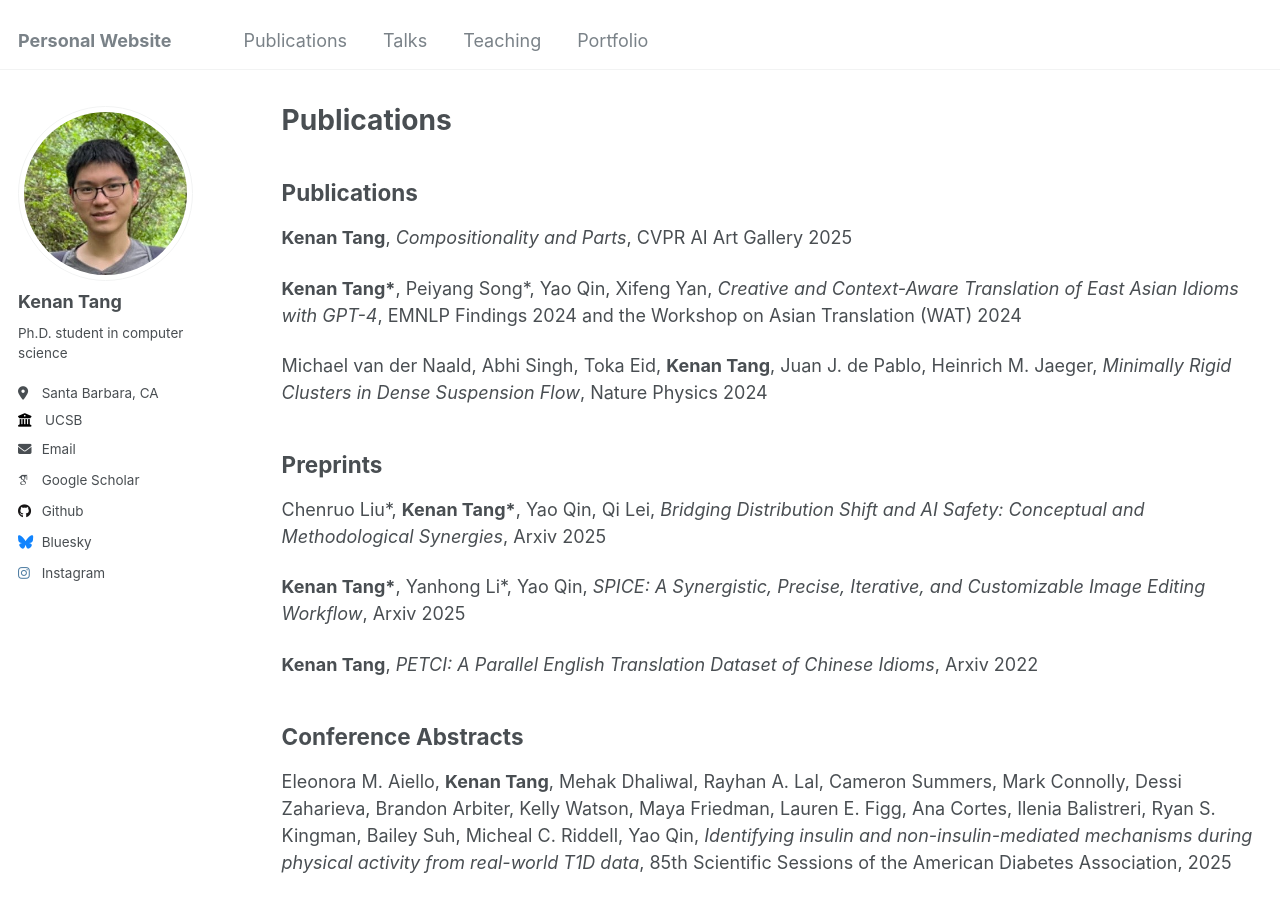
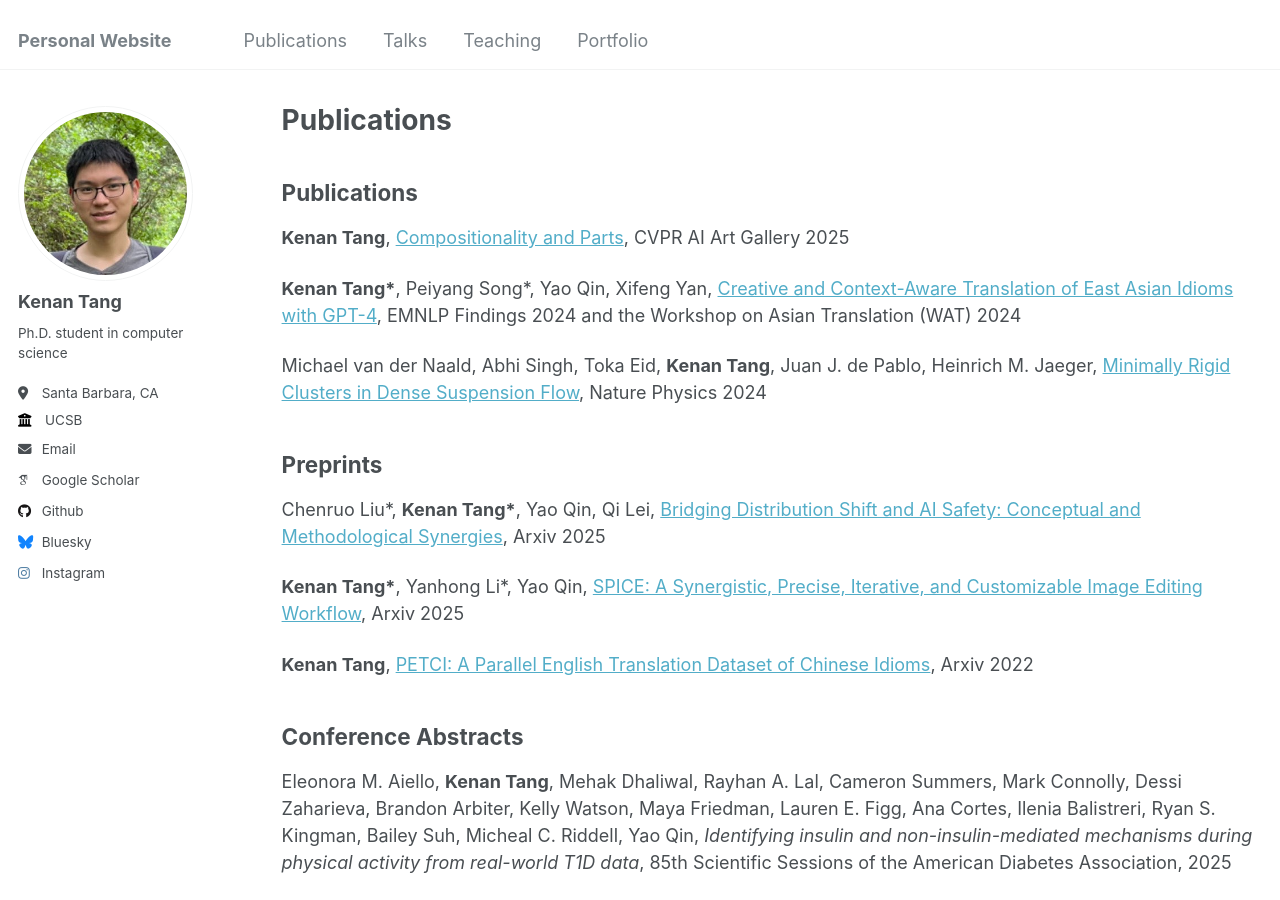
Before and after one commit to kenantang/kenantang.github.io, a Jekyll site: the page built from _pages/publications.html, in a window 1280 px wide and 900 px high. Built offline with Jekyll 4.4.1, drawn with Linux system fonts in a browser that asks for light colours; some web fonts are replaced.

Commit message:
update links

```diff
--- a/_pages/publications.html
+++ b/_pages/publications.html
@@ -6,15 +6,15 @@ author_profile: true
 ---
 
 <h2 class="wordwrap">Publications</h2>
-<p><b>Kenan Tang</b>, <i>Compositionality and Parts</i>, CVPR AI Art Gallery 2025</p>
-<p><b>Kenan Tang*</b>, Peiyang Song*, Yao Qin, Xifeng Yan, <i>Creative and Context-Aware Translation of East Asian Idioms with GPT-4</i>, EMNLP Findings 2024 and the Workshop on Asian Translation (WAT) 2024</p>
-<p>Michael van der Naald, Abhi Singh, Toka Eid, <b>Kenan Tang</b>, Juan J. de Pablo, Heinrich M. Jaeger, <i>Minimally Rigid Clusters in Dense Suspension Flow</i>, Nature Physics 2024</p>
+<p><b>Kenan Tang</b>, <a href="https://thecvf-art.com/project/compositionality-and-parts/">Compositionality and Parts</a>, CVPR AI Art Gallery 2025</p>
+<p><b>Kenan Tang*</b>, Peiyang Song*, Yao Qin, Xifeng Yan, <a href="https://aclanthology.org/2024.findings-emnlp.544/">Creative and Context-Aware Translation of East Asian Idioms with GPT-4</a>, EMNLP Findings 2024 and the Workshop on Asian Translation (WAT) 2024</p>
+<p>Michael van der Naald, Abhi Singh, Toka Eid, <b>Kenan Tang</b>, Juan J. de Pablo, Heinrich M. Jaeger, <a href="https://www.nature.com/articles/s41567-023-02354-3">Minimally Rigid Clusters in Dense Suspension Flow</a>, Nature Physics 2024</p>
 <h2 class="wordwrap">Preprints</h2>
-<p>Chenruo Liu*, <b>Kenan Tang*</b>, Yao Qin, Qi Lei, <i>Bridging Distribution Shift and AI Safety: Conceptual and Methodological Synergies</i>, Arxiv 2025</p>
-<p><b>Kenan Tang*</b>, Yanhong Li*, Yao Qin, <i>SPICE: A Synergistic, Precise, Iterative, and Customizable Image Editing Workflow</i>, Arxiv 2025</p>
-<p><b>Kenan Tang</b>, <i>PETCI: A Parallel English Translation Dataset of Chinese Idioms</i>, Arxiv 2022</p>
+<p>Chenruo Liu*, <b>Kenan Tang*</b>, Yao Qin, Qi Lei, <a href="https://arxiv.org/abs/2505.22829">Bridging Distribution Shift and AI Safety: Conceptual and Methodological Synergies</a>, Arxiv 2025</p>
+<p><b>Kenan Tang*</b>, Yanhong Li*, Yao Qin, <a href="https://arxiv.org/abs/2504.09697">SPICE: A Synergistic, Precise, Iterative, and Customizable Image Editing Workflow</a>, Arxiv 2025</p>
+<p><b>Kenan Tang</b>, <a href="https://arxiv.org/abs/2202.09509">PETCI: A Parallel English Translation Dataset of Chinese Idioms</a>, Arxiv 2022</p>
 <h2 class="wordwrap">Conference Abstracts</h2>
 <p>Eleonora M. Aiello, <b>Kenan Tang</b>, Mehak Dhaliwal, Rayhan A. Lal, Cameron Summers, Mark Connolly, Dessi Zaharieva, Brandon Arbiter, Kelly Watson, Maya Friedman, Lauren E. Figg, Ana Cortes, Ilenia Balistreri, Ryan S. Kingman, Bailey Suh, Micheal C. Riddell, Yao Qin, <i>Identifying insulin and non-insulin-mediated mechanisms during physical activity from real-world T1D data</i>, 85th Scientific Sessions of the American Diabetes Association, 2025</p>
 <p>Eleonora M. Aiello, <b>Kenan Tang</b>, Mehak Dhaliwal, Rayhan A. Lal, Cameron Summers, Mark Connolly, Dessi Zaharieva, Brandon Arbiter, Kelly Watson, Maya Friedman, Lauren E. Figg, Ana Cortes, Ilenia Balistreri, Ryan S. Kingman, Bailey Suh, Micheal C. Riddell, Yao Qin, <i>Modeling metabolic changes in glucose physiology during physical activity in T1D</i>, 85th Scientific Sessions of the American Diabetes Association, 2025</p>
-<p>Mehak Dhaliwal*, <b>Kenan Tang*</b>, Eleonora M. Aiello, Dessi P. Zaharieva, Rayhan A. Lal, Cameron Summers, Brandon Arbiter, Kelly Watson, Lauren E. Figg, Ilenia Balistreri, Ryan S. Kingman, Bailey Suh, Yao Qin, <i>Understanding Hypoglycemia Risk in Unstructured Real-World Physical Activities in Adults with Type 1 Diabetes</i>, 84th Scientific Sessions of the American Diabetes Association, 2024</p>
-<p><b>Kenan Tang*</b>, Mehak Dhaliwal*, Eleonora M. Aiello, Dessi P. Zaharieva, Rayhan A. Lal, Cameron Summers, Brandon Arbiter, Kelly Watson, Lauren E. Figg, Ilenia Balistreri, Ryan S. Kingman, Bailey Suh, Yao Qin, <i>Glycemic Effect of Free-Living Activities in Adults with Type 1 Diabetes</i>, 84th Scientific Sessions of the American Diabetes Association, 2024</p>
+<p>Mehak Dhaliwal*, <b>Kenan Tang*</b>, Eleonora M. Aiello, Dessi P. Zaharieva, Rayhan A. Lal, Cameron Summers, Brandon Arbiter, Kelly Watson, Lauren E. Figg, Ilenia Balistreri, Ryan S. Kingman, Bailey Suh, Yao Qin, <a href="https://diabetesjournals.org/diabetes/article/73/Supplement_1/1835-LB/154889/1835-LB-Understanding-Hypoglycemia-Risk-in">Understanding Hypoglycemia Risk in Unstructured Real-World Physical Activities in Adults with Type 1 Diabetes</a>, 84th Scientific Sessions of the American Diabetes Association, 2024</p>
+<p><b>Kenan Tang*</b>, Mehak Dhaliwal*, Eleonora M. Aiello, Dessi P. Zaharieva, Rayhan A. Lal, Cameron Summers, Brandon Arbiter, Kelly Watson, Lauren E. Figg, Ilenia Balistreri, Ryan S. Kingman, Bailey Suh, Yao Qin, <a href="https://diabetesjournals.org/diabetes/article/73/Supplement_1/593-P/156602/593-P-Glycemic-Effect-of-Free-Living-Activities-in">Glycemic Effect of Free-Living Activities in Adults with Type 1 Diabetes</a>, 84th Scientific Sessions of the American Diabetes Association, 2024</p>
```
